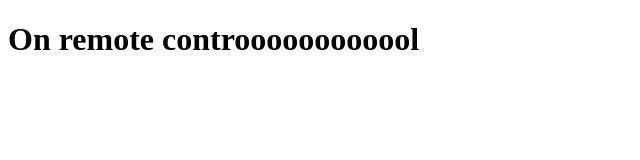
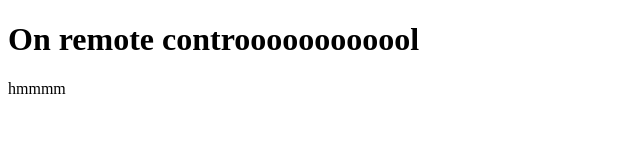
Before and after one commit to CalebMartim/gitcourse, a plain HTML site: page index.html in a window 1280 px wide. Shown: the full height of the page, 0-640 px from the left. Drawn offline with Linux system fonts and the light colour scheme.

Commit message:
adicionado hmmmm

```diff
--- a/index.html
+++ b/index.html
@@ -8,5 +8,6 @@
   </head>
   <body>
     <h1>On remote controooooooooool</h1>
+    <p>hmmmm</p>
   </body>
 </html>
```
